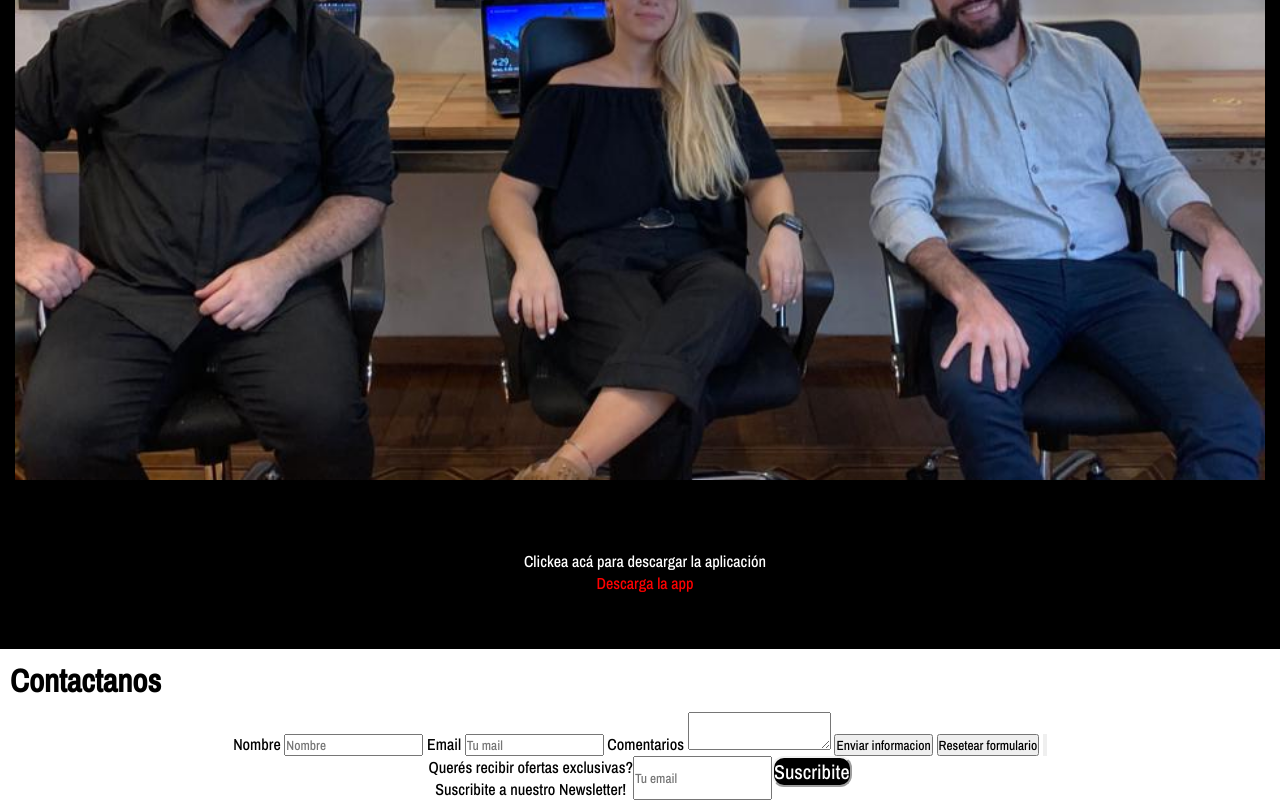
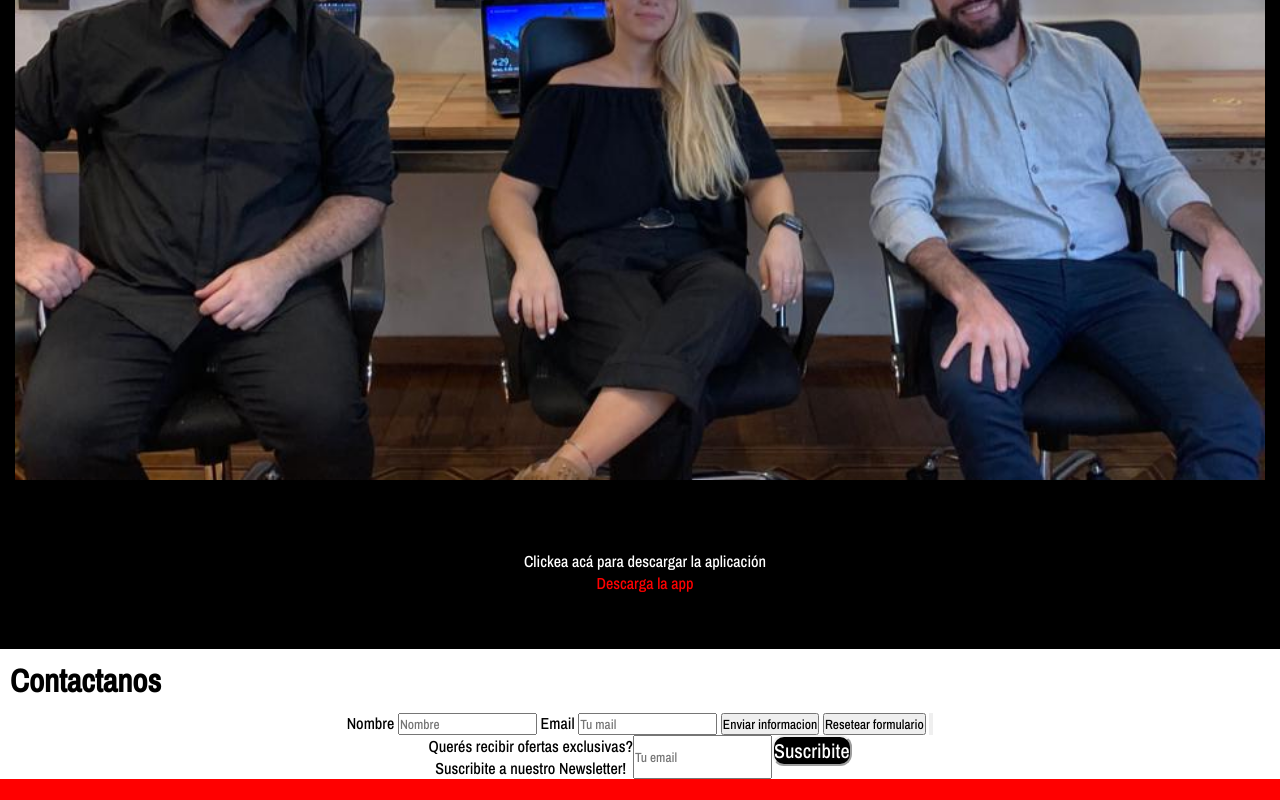
Before and after one commit to luciamorelli/Desarrollo-web, a plain HTML site: page index.html in a window 1280 px wide. Shown: the part 3285-4085 px from the top of the page. After the commit the page ends 4064 px from the top, so only its background shows below. Drawn offline with nearby package versions, Linux system fonts and the light colour scheme.

Commit message:
Elimine text area del footer

```diff
--- a/index.html
+++ b/index.html
@@ -180,8 +180,7 @@
 	                     <label for="Email">  Email </label>
 	                    <input type="email" name="Email" placeholder="Tu mail">
 
-	                    <label for="Comentarios">  Comentarios  </label>
-	                    <textarea name="Comentarios"placeholder="Comentarios" > </textarea>
+
 
 	                    <input type="submit" value="Enviar informacion">
 		                <input type="reset" value="Resetear formulario">
```
